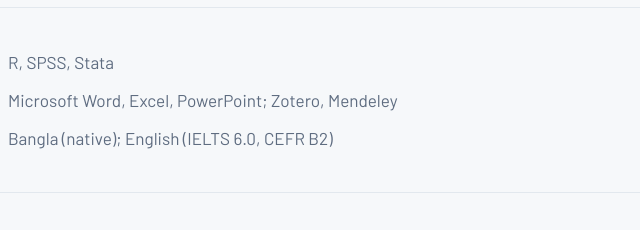
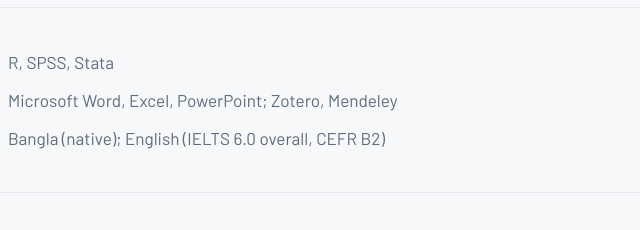
Before and after one commit to mdfakhrulhasan/mdfakhrulhasan.github.io, a plain HTML site: page index.html in a window 1280 px wide. Shown: the part 4880-5110 px from the top of the page, 520-1160 px from the left. Drawn offline with nearby package versions, Linux system fonts and the light colour scheme.

Commit message:
Update index.html

```diff
--- a/index.html
+++ b/index.html
@@ -530,7 +530,7 @@ footer .sep { color: var(--halo-deep); margin: 0 .5rem; }
         <dl class="skills">
           <dt>Statistical computing</dt><dd>R, SPSS, Stata</dd>
           <dt>Office &amp; references</dt><dd>Microsoft Word, Excel, PowerPoint; Zotero, Mendeley</dd>
-          <dt>Languages</dt><dd>Bangla (native); English (IELTS 6.0, CEFR B2)</dd>
+          <dt>Languages</dt><dd>Bangla (native); English (IELTS 6.0 overall, CEFR B2)</dd>
         </dl>
       </div>
     </section>
```
